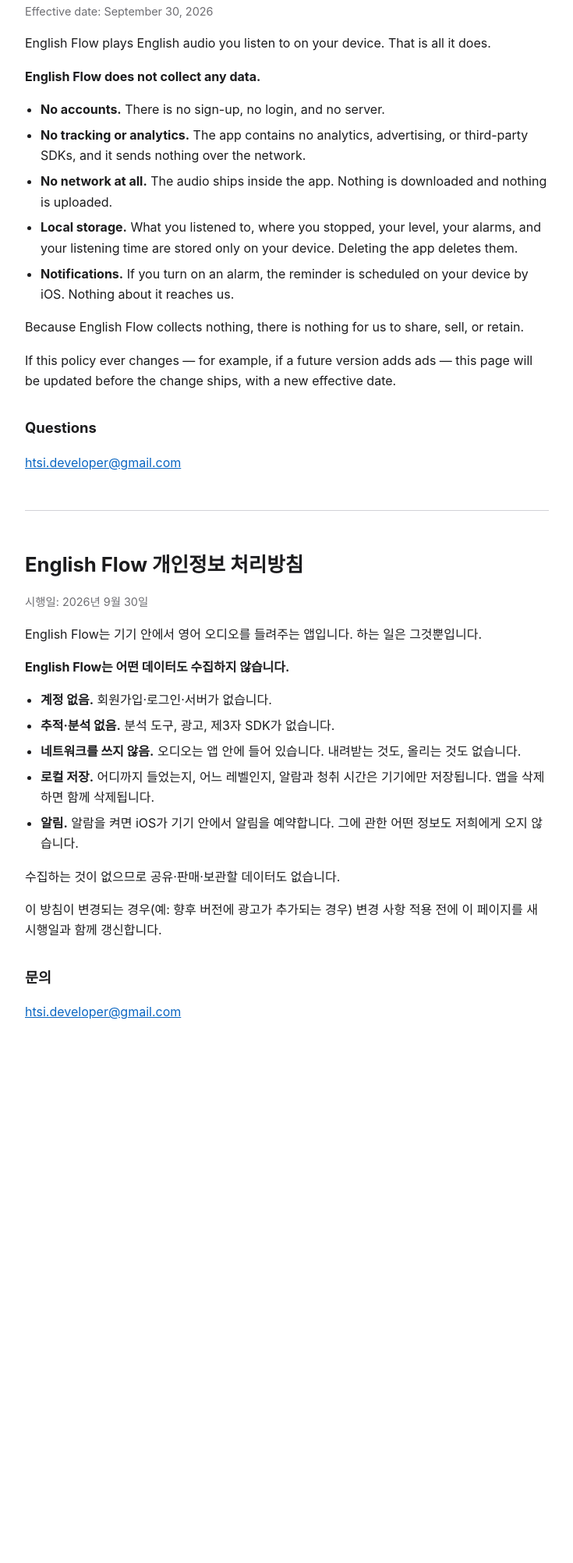
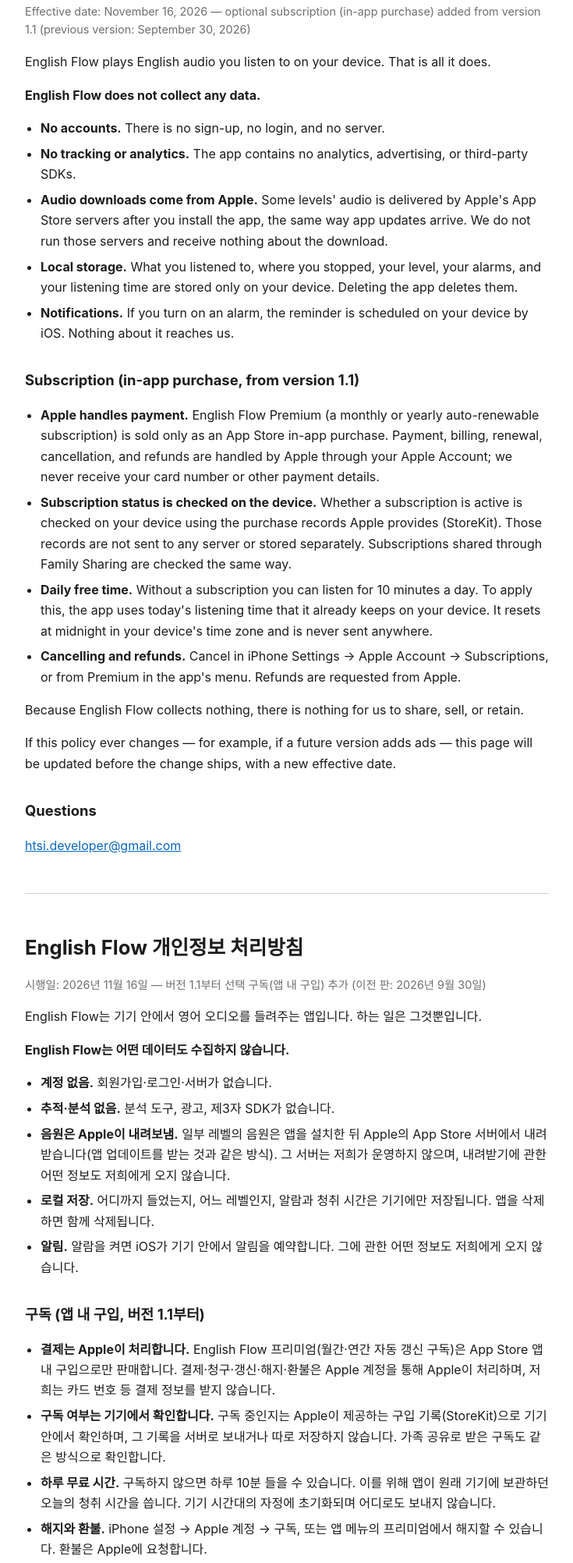
Before and after one commit to htsi/docs, a plain HTML site: page englishflow/privacy.html in a window 1280 px wide. Shown: the part 159-2163 px from the top of the page at 78% size, without its empty margins (272-1007 px from the left). Before the commit the page ends 1550 px from the top, so only its background shows below. Drawn offline with Linux system fonts and the light colour scheme.

Commit message:
English Flow privacy — 1.1 구독(EFLOW-17)

```diff
--- a/englishflow/privacy.html
+++ b/englishflow/privacy.html
@@ -34,7 +34,7 @@
 
 <section id="en">
   <h1>English Flow Privacy Policy</h1>
-  <p class="muted">Effective date: September 30, 2026</p>
+  <p class="muted">Effective date: November 16, 2026 — optional subscription (in-app purchase) added from version 1.1 (previous version: September 30, 2026)</p>
 
   <p>English Flow plays English audio you listen to on your device. That is all it does.</p>
 
@@ -43,14 +43,32 @@
   <ul>
     <li><strong>No accounts.</strong> There is no sign-up, no login, and no server.</li>
     <li><strong>No tracking or analytics.</strong> The app contains no analytics, advertising, or
-      third-party SDKs, and it sends nothing over the network.</li>
-    <li><strong>No network at all.</strong> The audio ships inside the app. Nothing is downloaded
-      and nothing is uploaded.</li>
+      third-party SDKs.</li>
+    <li><strong>Audio downloads come from Apple.</strong> Some levels' audio is delivered by Apple's
+      App Store servers after you install the app, the same way app updates arrive. We do not run
+      those servers and receive nothing about the download.</li>
     <li><strong>Local storage.</strong> What you listened to, where you stopped, your level, your
       alarms, and your listening time are stored only on your device. Deleting the app deletes
       them.</li>
     <li><strong>Notifications.</strong> If you turn on an alarm, the reminder is scheduled on your
       device by iOS. Nothing about it reaches us.</li>
+  </ul>
+
+  <h2>Subscription (in-app purchase, from version 1.1)</h2>
+  <ul>
+    <li><strong>Apple handles payment.</strong> English Flow Premium (a monthly or yearly
+      auto-renewable subscription) is sold only as an App Store in-app purchase. Payment, billing,
+      renewal, cancellation, and refunds are handled by Apple through your Apple Account; we never
+      receive your card number or other payment details.</li>
+    <li><strong>Subscription status is checked on the device.</strong> Whether a subscription is
+      active is checked on your device using the purchase records Apple provides (StoreKit). Those
+      records are not sent to any server or stored separately. Subscriptions shared through Family
+      Sharing are checked the same way.</li>
+    <li><strong>Daily free time.</strong> Without a subscription you can listen for 10 minutes a
+      day. To apply this, the app uses today's listening time that it already keeps on your
+      device. It resets at midnight in your device's time zone and is never sent anywhere.</li>
+    <li><strong>Cancelling and refunds.</strong> Cancel in iPhone Settings → Apple Account →
+      Subscriptions, or from Premium in the app's menu. Refunds are requested from Apple.</li>
   </ul>
 
   <p>Because English Flow collects nothing, there is nothing for us to share, sell, or retain.</p>
@@ -66,7 +84,7 @@
 
 <section id="ko" lang="ko">
   <h1>English Flow 개인정보 처리방침</h1>
-  <p class="muted">시행일: 2026년 9월 30일</p>
+  <p class="muted">시행일: 2026년 11월 16일 — 버전 1.1부터 선택 구독(앱 내 구입) 추가 (이전 판: 2026년 9월 30일)</p>
 
   <p>English Flow는 기기 안에서 영어 오디오를 들려주는 앱입니다. 하는 일은 그것뿐입니다.</p>
 
@@ -75,12 +93,28 @@
   <ul>
     <li><strong>계정 없음.</strong> 회원가입·로그인·서버가 없습니다.</li>
     <li><strong>추적·분석 없음.</strong> 분석 도구, 광고, 제3자 SDK가 없습니다.</li>
-    <li><strong>네트워크를 쓰지 않음.</strong> 오디오는 앱 안에 들어 있습니다. 내려받는 것도,
-      올리는 것도 없습니다.</li>
+    <li><strong>음원은 Apple이 내려보냄.</strong> 일부 레벨의 음원은 앱을 설치한 뒤 Apple의
+      App Store 서버에서 내려받습니다(앱 업데이트를 받는 것과 같은 방식). 그 서버는 저희가
+      운영하지 않으며, 내려받기에 관한 어떤 정보도 저희에게 오지 않습니다.</li>
     <li><strong>로컬 저장.</strong> 어디까지 들었는지, 어느 레벨인지, 알람과 청취 시간은 기기에만
       저장됩니다. 앱을 삭제하면 함께 삭제됩니다.</li>
     <li><strong>알림.</strong> 알람을 켜면 iOS가 기기 안에서 알림을 예약합니다. 그에 관한 어떤
       정보도 저희에게 오지 않습니다.</li>
+  </ul>
+
+  <h2>구독 (앱 내 구입, 버전 1.1부터)</h2>
+  <ul>
+    <li><strong>결제는 Apple이 처리합니다.</strong> English Flow 프리미엄(월간·연간 자동 갱신
+      구독)은 App Store 앱 내 구입으로만 판매합니다. 결제·청구·갱신·해지·환불은 Apple 계정을
+      통해 Apple이 처리하며, 저희는 카드 번호 등 결제 정보를 받지 않습니다.</li>
+    <li><strong>구독 여부는 기기에서 확인합니다.</strong> 구독 중인지는 Apple이 제공하는 구입
+      기록(StoreKit)으로 기기 안에서 확인하며, 그 기록을 서버로 보내거나 따로 저장하지
+      않습니다. 가족 공유로 받은 구독도 같은 방식으로 확인합니다.</li>
+    <li><strong>하루 무료 시간.</strong> 구독하지 않으면 하루 10분 들을 수 있습니다. 이를 위해
+      앱이 원래 기기에 보관하던 오늘의 청취 시간을 씁니다. 기기 시간대의 자정에 초기화되며
+      어디로도 보내지 않습니다.</li>
+    <li><strong>해지와 환불.</strong> iPhone 설정 → Apple 계정 → 구독, 또는 앱 메뉴의
+      프리미엄에서 해지할 수 있습니다. 환불은 Apple에 요청합니다.</li>
   </ul>
 
   <p>수집하는 것이 없으므로 공유·판매·보관할 데이터도 없습니다.</p>
```
